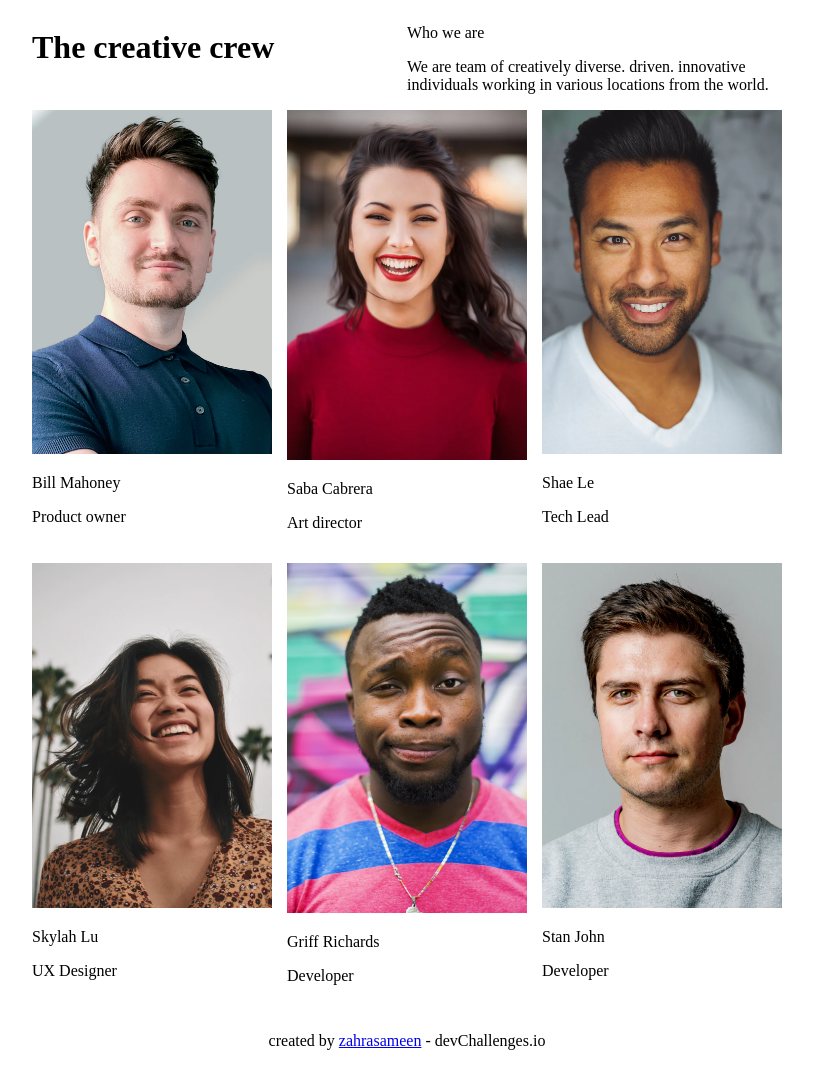
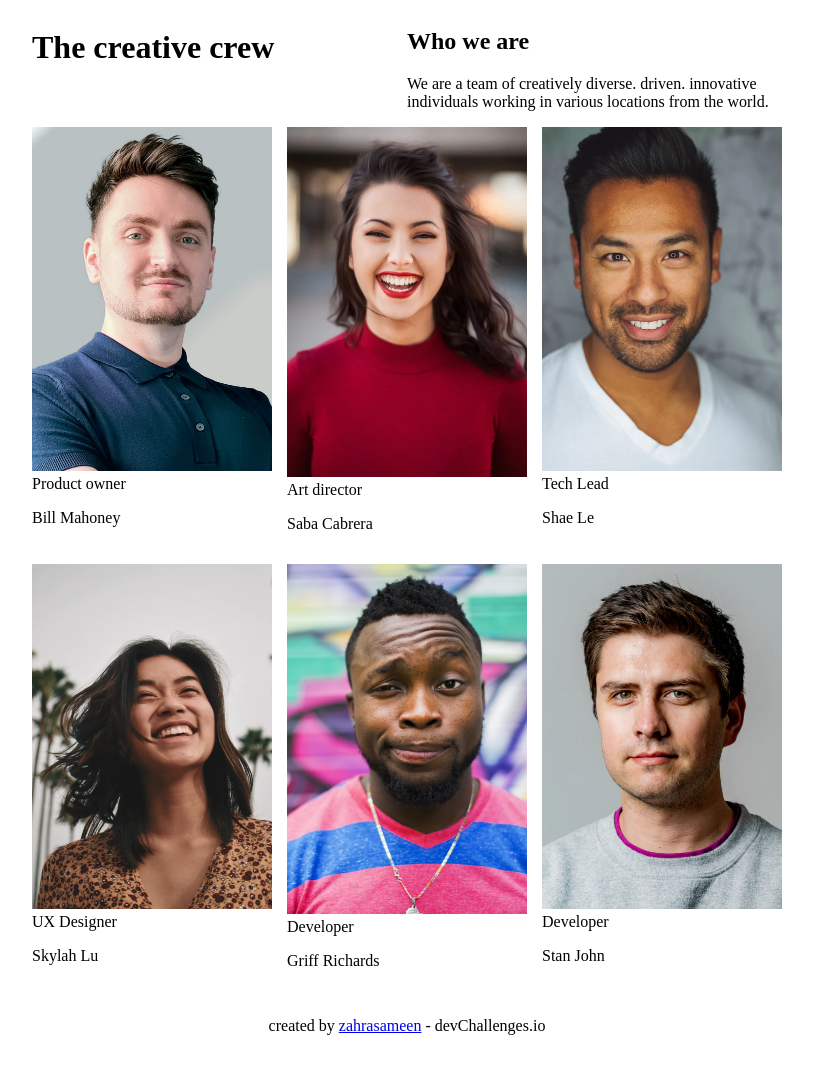
Before and after one commit to zahrasameen/team-page, a plain HTML site: page index.html in a window 1280 px wide. Shown: the whole page, without its empty margins (233-1046 px from the left). Drawn offline with Linux system fonts and the light colour scheme.

Commit message:
Added New Classes

```diff
--- a/index.html
+++ b/index.html
@@ -13,50 +13,57 @@
   </head>
   <body>
     <div class="main">
-      <div class="item main-title">
-        <h1>The creative crew</h1>
+      <div class="item">
+        <h1 class="main-title">The creative crew</h1>
       </div>
-      <div class="item main-description">
-        <p>Who we are</p>
-        <p>We are team of creatively diverse.  driven.  innovative individuals working in various locations from the world.</p>
+      <div class="item right-section">
+        <h2 class="secondary-title">Who we are</h2>
+        <p class="description">We are a team of creatively diverse.  driven.  innovative individuals working in various locations from the world.</p>
       </div>
     </div>
 
     <div class="team-members">
+
       <div class="team member-1">
-        <img src="./photo1.png" alt="Bill Mahoney">
-        <p>Bill Mahoney</p>
-        <p>Product owner</p>
+        <img id="img-1" src="./photo1.png" alt="Bill Mahoney">
+        <span class="position">Product owner</span>
+        <p class="name">Bill Mahoney</p>
       </div>
+
       <div class="team member-2">
-        <img src="./photo2.png" alt="Saba Cabrera">
-        <p>Saba Cabrera</p>
-        <p>Art director</p>
+        <img id="img-2" src="./photo2.png" alt="Saba Cabrera">
+        <span class="position">Art director</span>
+        <p class="name">Saba Cabrera</p>
       </div>
+
       <div class="team member-3">
-        <img src="./photo3.png" alt="Shae Le">
-        <p>Shae Le</p>
-        <p>Tech Lead</p>
+        <img id="img-3" src="./photo3.png" alt="Shae Le">
+        <span class="position">Tech Lead</span>
+        <p class="name">Shae Le</p>
       </div>
+
       <div class="team member-4">
-        <img src="./photo4.png" alt="Skylah Lu">
-        <p>Skylah Lu</p>
-        <p>UX Designer</p>
+        <img id="img-4" src="./photo4.png" alt="Skylah Lu">
+        <span class="position">UX Designer</span>
+        <p class="name">Skylah Lu</p>
       </div>
+
       <div class="team member-5">
-        <img src="./photo5.png" alt="Griff Richards">
-        <p>Griff Richards</p>
-        <p>Developer</p>
+        <img id="img-5" src="./photo5.png" alt="Griff Richards">
+        <span class="position">Developer</span>
+        <p class="name">Griff Richards</p>
       </div>
+
       <div class="team member-6">
-        <img src="./photo6.png" alt="Stan John">
-        <p>Stan John</p>
-        <p>Developer</p>
+        <img id="img-6" src="./photo6.png" alt="Stan John">
+        <span class="position">Developer</span>
+        <p class="name">Stan John</p>
       </div>
+
     </div>
 
     <div class="footer">
-      <p class="footer-text">created by <a href="https://github.com/zahrasameen" class="username">zahrasameen</a>  - devChallenges.io</p>
+      <p class="footer-text">created by <a href="https://github.com/zahrasameen" class="footer-text username">zahrasameen</a>  - devChallenges.io</p>
     </div>
   </body>
 </html>
```
